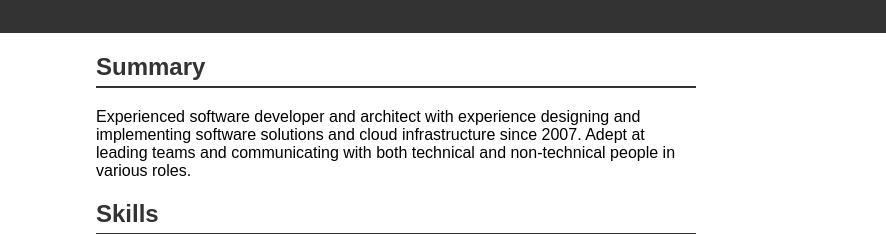
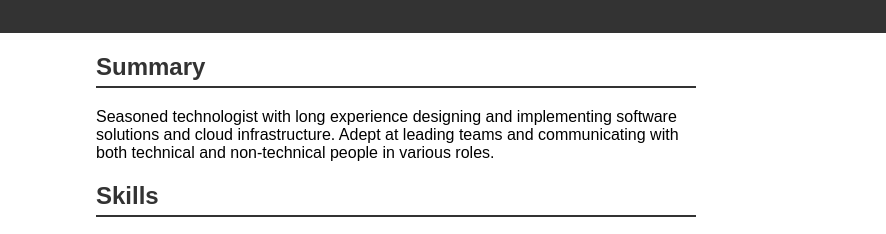
Before and after one commit to magnethy/magnethy.github.io, a plain HTML site: page index.html in a window 1280 px wide. Shown: the part 121-355 px from the top of the page, 394-1280 px from the left. Drawn offline with Linux system fonts and the light colour scheme.

Commit message:
Minor text changes

```diff
--- a/index.html
+++ b/index.html
@@ -2,7 +2,7 @@
 <html lang="en">
 <head>
     <meta charset="UTF-8">
-    <title>Magne Thyrhaug - Software Developer & Architect</title>
+    <title>Magne Thyrhaug - Software Developer, Cloud Engineer & Technical Architect</title>
     <style>
         body {
             font-family: Arial, sans-serif;
@@ -98,7 +98,7 @@
     <div id="resume">
         <h2>Summary</h2>
         <p>
-            Experienced software developer and architect with experience designing and implementing software solutions and cloud infrastructure since 2007. Adept at leading teams and communicating with both technical and non-technical people in various roles.
+            Seasoned technologist with long experience designing and implementing software solutions and cloud infrastructure. Adept at leading teams and communicating with both technical and non-technical people in various roles.
         </p>
 
         <h2>Skills</h2>
```
